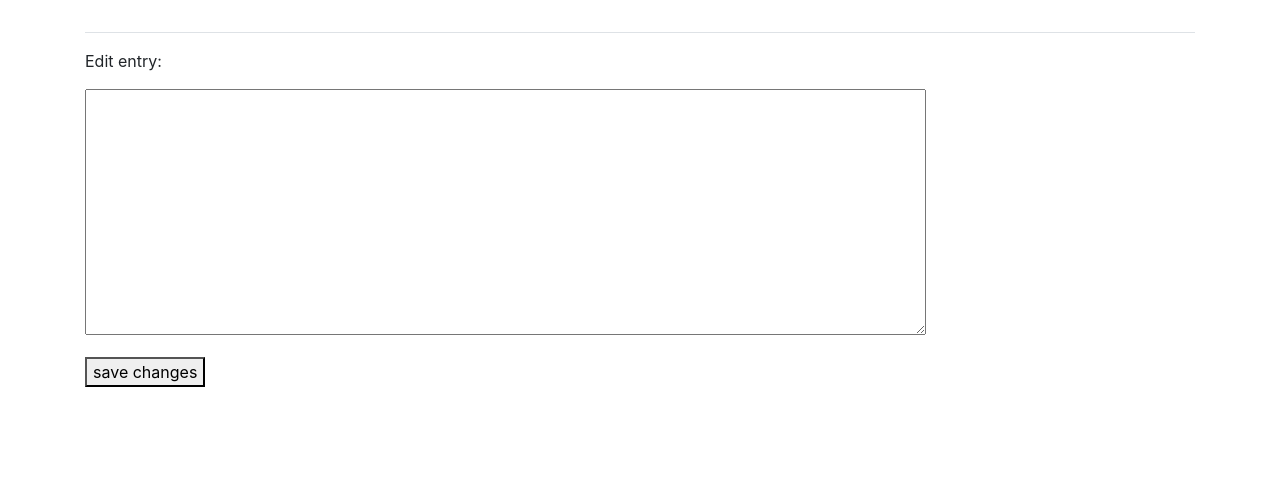
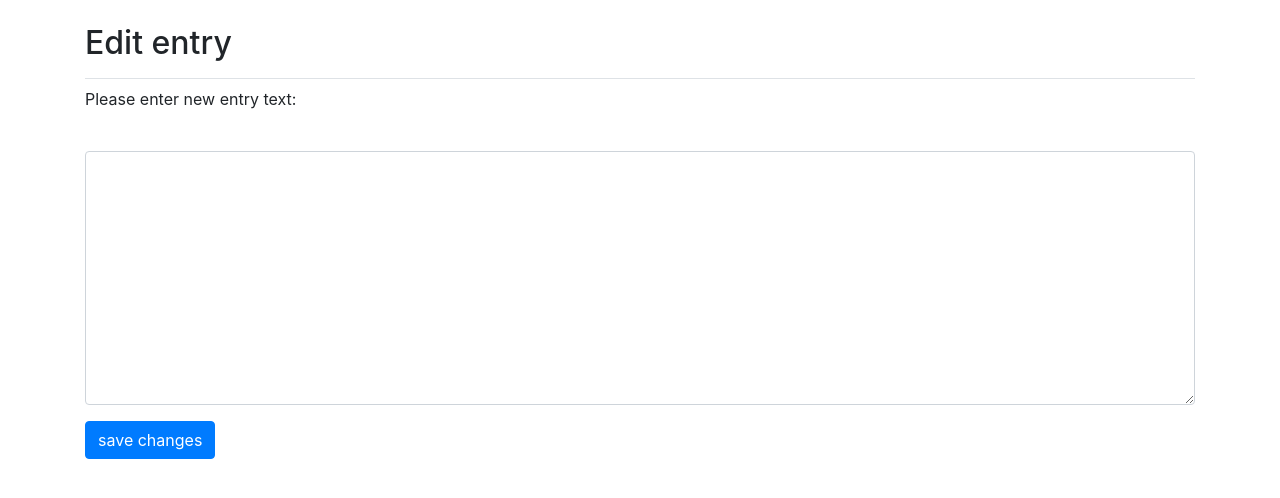
Before and after one commit to Munewxar/learning-log, a Django app: template learning_logs/templates/learning_logs/edit_entry.html in a window 1280 px wide. Shown: the part 58-556 px from the top of the page. Run offline with Django 4.2, Linux system fonts and the light colour scheme; the template is opened without the code that fills it: values that come from a table or form of the project are taken from there, others are empty; some libraries are stand-ins or nearby versions.

Commit message:
edit entry page design updated

```diff
--- a/learning_logs/templates/learning_logs/edit_entry.html
+++ b/learning_logs/templates/learning_logs/edit_entry.html
@@ -1,14 +1,20 @@
 {% extends "learning_logs/base.html" %}
+{% load bootstrap4 %}
+
+{% block page_header %}
+<h2>Edit entry</h2>
+{% endblock page_header %}
 
 {% block content %}
+<p>Please enter new entry text:</p>
+<form action="{% url 'learning_logs:edit_entry' entry.id %}" method="post"
+  class="form">
+  {% csrf_token %}
+  {% bootstrap_form form %}
 
-<p><a href="{% url 'learning_logs:topic' topic.id %}">{{ topic }}</a></p>
-
-<p>Edit entry:</p>
-<form action="{% url 'learning_logs:edit_entry' entry.id %}" method="post">
-  {% csrf_token %} {{ form.as_p }}
-
-  <button name="submit">save changes</button>
+  {% buttons %}
+  <button name="submit" class="btn btn-primary">save changes</button>
+  {% endbuttons %}
 </form>
 
 {% endblock content %}
```
